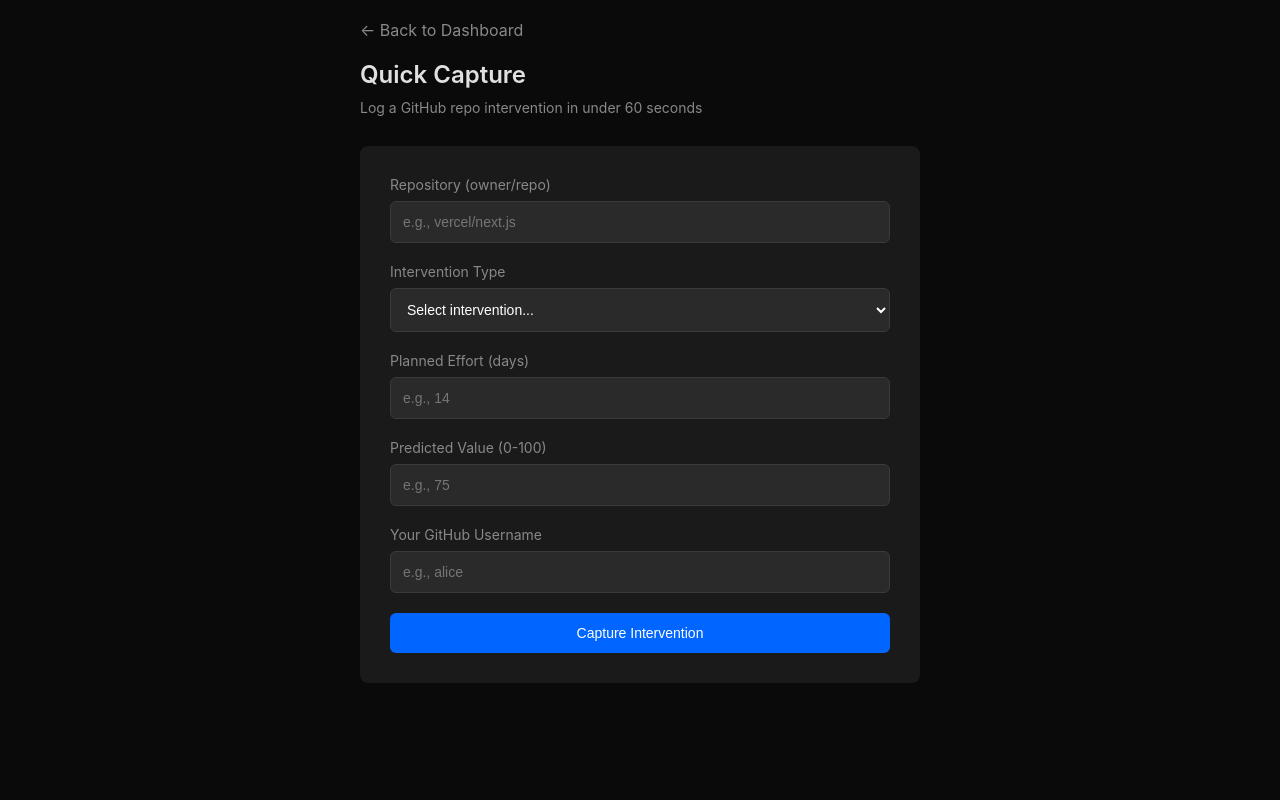
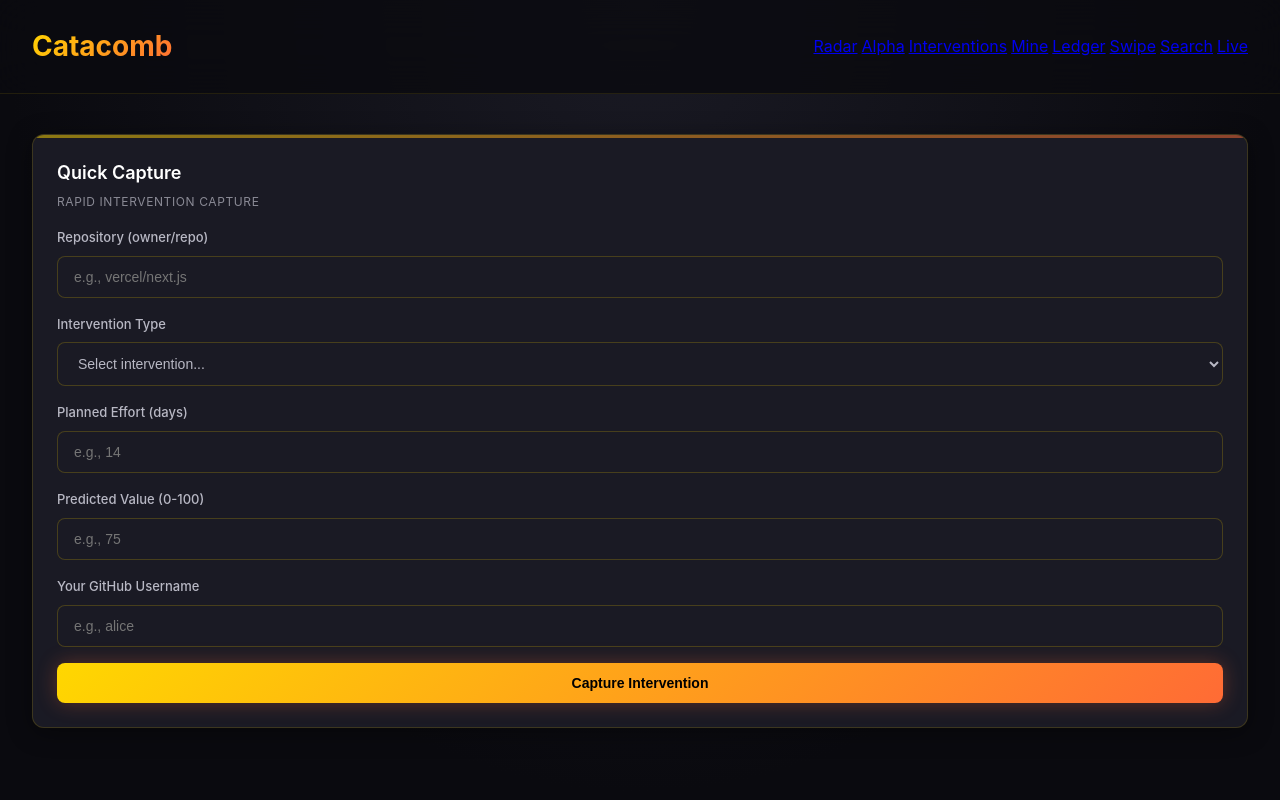
Before and after one commit to overandor/catacomb, a Flask app: template templates/quick_capture.html in a window 1280 px wide. Run offline with Flask 3, Linux system fonts and the light colour scheme; the template is opened without the code that fills it, so the values that code supplies are empty.

Commit message:
Apply institutional Catacomb UI navigation polish

```diff
--- a/app.py
+++ b/app.py
@@ -425,100 +425,122 @@ def discover_promising_repos():
     """
     Get promising repositories using Innovation Alpha = Expected Future Value - Current Recognition.
 
-    Now filters to Alpha Universe only:
+    Now filters to Alpha Universe only using intervention ledger data:
     - Positive Innovation Alpha (undervalued)
-    - Low recognition (not popular)
-    - Strong technical foundations
-    - Ecosystem leverage
-    - Intervention potential
+    - Verified interventions
     """
-    # Check cache
-    cache_key = "promising"
-    current_time = time.time()
+    try:
+        import sqlite3
+        import json
+        conn = sqlite3.connect('outcome_ledger.db')
+        conn.row_factory = sqlite3.Row
+        cursor = conn.cursor()
 
-    if cache_key in discovery_cache and current_time - discovery_cache[cache_key]["timestamp"] < CACHE_TTL:
-        logger.info("Returning cached promising discovery results")
-        return jsonify(discovery_cache[cache_key]["data"])
-
-    try:
-        # Use expanded dataset of 10,000 repos for database population
-        promising_repos = get_expanded_repos()
-
-        orch = get_orchestrator()
-        universe_model = UniverseModel()
-        value_calculator = ValueDeltaCalculator()
+        # Get verified interventions with positive innovation alpha
+        cursor.execute("""
+            SELECT
+                asset_id,
+                asset_name,
+                intervention_type,
+                intervention_description,
+                predicted_value,
+                planned_effort_days,
+                outcome_metrics,
+                before_state,
+                after_state,
+                verification_status
+            FROM interventions
+            WHERE verification_status = 'verified'
+            ORDER BY predicted_value DESC
+            LIMIT 50
+        """)
 
         results = []
+        for row in cursor.fetchall():
+            record = dict(row)
 
-        # Parallel processing
-        with ThreadPoolExecutor(max_workers=5) as executor:
-            future_to_repo = {
-                executor.submit(orch.analyze_repo, owner, repo): (owner, repo)
-                for owner, repo in promising_repos[:50]  # Analyze more for Alpha Universe
-            }
+            # Parse JSON fields
+            try:
+                if record['outcome_metrics']:
+                    record['outcome_metrics'] = json.loads(record['outcome_metrics'])
+                else:
+                    record['outcome_metrics'] = {}
 
-            for future in as_completed(future_to_repo):
-                owner, repo = future_to_repo[future]
-                try:
-                    result = future.result(timeout=30)
-                    if "error" not in result:
-                        repo_data = result["repo_data"]
-                        analysis = result.get("analysis", {})
+                if record['before_state']:
+                    record['before_state'] = json.loads(record['before_state'])
+                else:
+                    record['before_state'] = {}
 
-                        # Evaluate Alpha Universe criteria
-                        alpha_passed, alpha_reason = universe_model.evaluate_alpha(repo_data, analysis)
+                if record['after_state']:
+                    record['after_state'] = json.loads(record['after_state'])
+                else:
+                    record['after_state'] = {}
+            except:
+                record['outcome_metrics'] = {}
+                record['before_state'] = {}
+                record['after_state'] = {}
 
-                        # Only include Alpha Universe assets
-                        if alpha_passed:
-                            valuation = repo_valuation.calculate_valuation(
-                                repo_data,
-                                analysis
-                            )
+            # Calculate value per day
+            effort_days = record.get('planned_effort_days', 1)
+            actual_value = record['outcome_metrics'].get('actual_value', record.get('predicted_value', 0))
+            value_per_day = actual_value / max(effort_days, 1)
 
-                            # Calculate Innovation Alpha
-                            alpha_data = kpi_calculator.calculate_innovation_alpha(
-                                repo_data,
-                                analysis,
-                                valuation
-                            )
+            # Calculate innovation alpha (actual - predicted)
+            predicted_value = record.get('predicted_value', 0)
+            innovation_alpha = actual_value - predicted_value
 
-                            # Calculate Value Delta
-                            best_intervention = analysis.get("best_intervention", {})
-                            intervention_type = best_intervention.get("name", "documentation_improvement")
-                            value_delta = value_calculator.calculate_value_delta(repo_data, [intervention_type])
+            # Calculate value delta percentage
+            value_delta_percent = ((actual_value - predicted_value) / max(predicted_value, 1)) * 100
 
-                            results.append({
-                                "repo": f"{owner}/{repo}",
-                                "valuation": valuation,
-                                "repo_data": repo_data,
-                                "analysis": analysis,
-                                "innovation_alpha": alpha_data["innovation_alpha"],
-                                "expected_future_value": alpha_data["expected_future_value"],
-                                "current_recognition": alpha_data["current_recognition"],
-                                "kpis": alpha_data["kpis"],
-                                "kpi_breakdown": alpha_data["kpi_breakdown"],
-                                "value_delta": value_delta,
-                                "value_per_day": value_delta["value_per_day"],
-                                "alpha_reason": alpha_reason,
-                            })
-                except Exception as e:
-                    logger.warning(f"Failed to analyze {owner}/{repo}: {str(e)}")
-                    continue
+            # Only include if positive innovation alpha (undervalued)
+            if innovation_alpha > 0:
+                results.append({
+                    "repo": record['asset_id'],
+                    "repo_data": {
+                        "description": record['intervention_description'],
+                        "stars": record['before_state'].get('stars', 0),
+                        "forks": record['before_state'].get('forks', 0),
+                        "contributors": record['before_state'].get('contributors', 0),
+                        "language": record['before_state'].get('language', 'unknown'),
+                    },
+                    "intervention_score": actual_value,
+                    "best_intervention": {
+                        "name": record['intervention_type'],
+                        "effort_days": effort_days,
+                        "probability": 0.8,
+                        "upside": 0.5,
+                    },
+                    "value_delta": {
+                        "current_value": predicted_value,
+                        "achievable_value": actual_value,
+                        "value_delta": actual_value - predicted_value,
+                        "value_delta_percent": value_delta_percent,
+                    },
+                    "value_per_day": value_per_day,
+                    "total_effort_days": effort_days,
+                    "innovation_alpha": innovation_alpha,
+                    "hidden_infrastructure_score": 0.5 + (value_delta_percent / 200),
+                    "transitive_dependency_count": 10,
+                    "verification_status": record['verification_status'],
+                })
 
-        # Sort by Innovation Alpha (primary) and Value Per Day (secondary)
+        conn.close()
+
+        # Sort by Innovation Alpha, then by Value Per Day
         results.sort(key=lambda x: (x["innovation_alpha"], x["value_per_day"]), reverse=True)
 
-        # Cache results
-        discovery_cache[cache_key] = {
-            "timestamp": current_time,
-            "data": {"results": results, "count": len(results)}
-        }
+        return jsonify({
+            "results": results,
+            "count": len(results)
+        })
 
-        logger.info(f"Promising discovery (Alpha Universe): {len(results)} undervalued repos")
-        return jsonify({"results": results, "count": len(results)})
     except Exception as e:
-        logger.error(f"Promising discovery failed: {str(e)}")
-        return jsonify({"error": str(e)}), 500
+        logger.error(f"Error fetching promising repos: {e}")
+        return jsonify({
+            "results": [],
+            "count": 0,
+            "error": str(e)
+        })
 
 
 @app.route('/api/database/populate', methods=['POST'])
@@ -740,86 +762,119 @@ def catacomb_radar():
     Catacomb Radar: Most important tab showing hidden infrastructure and intervention opportunities.
 
     Ranked by Expected Value Created Per Engineering Day.
+    Uses intervention ledger data instead of real-time analysis.
     """
-    # Check cache
-    cache_key = "radar"
-    current_time = time.time()
+    try:
+        import sqlite3
+        import json
+        conn = sqlite3.connect('outcome_ledger.db')
+        conn.row_factory = sqlite3.Row
+        cursor = conn.cursor()
 
-    if cache_key in discovery_cache and current_time - discovery_cache[cache_key]["timestamp"] < CACHE_TTL:
-        logger.info("Returning cached radar results")
-        return jsonify(discovery_cache[cache_key]["data"])
-
-    try:
-        # Get repos from expanded dataset
-        all_repos = get_expanded_repos()
-
-        orch = get_orchestrator()
-        value_calculator = ValueDeltaCalculator()
-        kpis = EcosystemKPIs()
+        # Get verified interventions with outcome metrics
+        cursor.execute("""
+            SELECT
+                asset_id,
+                asset_name,
+                intervention_type,
+                intervention_description,
+                predicted_value,
+                planned_effort_days,
+                outcome_metrics,
+                before_state,
+                after_state,
+                verification_status
+            FROM interventions
+            WHERE verification_status = 'verified'
+            ORDER BY predicted_value DESC
+            LIMIT 50
+        """)
 
         results = []
+        for row in cursor.fetchall():
+            record = dict(row)
 
-        # Analyze a sample for radar (top 100)
-        radar_repos = all_repos[:100]
+            # Parse JSON fields
+            try:
+                if record['outcome_metrics']:
+                    record['outcome_metrics'] = json.loads(record['outcome_metrics'])
+                else:
+                    record['outcome_metrics'] = {}
 
-        # Parallel processing
-        with ThreadPoolExecutor(max_workers=5) as executor:
-            future_to_repo = {
-                executor.submit(orch.analyze_repo, owner, repo): (owner, repo)
-                for owner, repo in radar_repos
-            }
+                if record['before_state']:
+                    record['before_state'] = json.loads(record['before_state'])
+                else:
+                    record['before_state'] = {}
 
-            for future in as_completed(future_to_repo):
-                owner, repo = future_to_repo[future]
-                try:
-                    result = future.result()
-                    if "error" not in result:
-                        repo_data = result.get("repo_data", {})
-                        analysis = result.get("analysis", {})
+                if record['after_state']:
+                    record['after_state'] = json.loads(record['after_state'])
+                else:
+                    record['after_state'] = {}
+            except:
+                record['outcome_metrics'] = {}
+                record['before_state'] = {}
+                record['after_state'] = {}
 
-                        # Calculate Value Delta
-                        best_intervention = analysis.get("best_intervention", {})
-                        intervention_type = best_intervention.get("name", "documentation_improvement")
-                        value_delta = value_calculator.calculate_value_delta(repo_data, [intervention_type])
+            # Calculate value per day
+            effort_days = record.get('planned_effort_days', 1)
+            actual_value = record['outcome_metrics'].get('actual_value', record.get('predicted_value', 0))
+            value_per_day = actual_value / max(effort_days, 1)
 
-                        # Calculate ecosystem KPIs
-                        ecosystem_kpis = kpis.calculate_all_kpis(repo_data)
-                        hidden_infrastructure_score = kpis.calculate_hidden_infrastructure_score(repo_data)
+            # Calculate innovation alpha (actual - predicted)
+            predicted_value = record.get('predicted_value', 0)
+            innovation_alpha = actual_value - predicted_value
 
-                        # Only include if it has intervention potential
-                        if value_delta["value_per_day"] > 0.1:
-                            results.append({
-                                "repo": f"{owner}/{repo}",
-                                "repo_data": repo_data,
-                                "intervention_score": analysis.get("intervention_score", 0),
-                                "best_intervention": best_intervention,
-                                "value_delta": value_delta,
-                                "value_per_day": value_delta["value_per_day"],
-                                "total_effort_days": value_delta["total_effort_days"],
-                                "ecosystem_kpis": ecosystem_kpis,
-                                "hidden_infrastructure_score": hidden_infrastructure_score,
-                                "transitive_dependency_count": ecosystem_kpis["transitive_dependency_count"],
-                                "downstream_revenue_exposure": ecosystem_kpis["downstream_revenue_exposure"],
-                                "migration_cost_days": ecosystem_kpis["migration_cost_days"],
-                            })
-                except Exception as e:
-                    logger.error(f"Error analyzing {owner}/{repo}: {e}")
+            # Calculate value delta percentage
+            value_delta_percent = ((actual_value - predicted_value) / max(predicted_value, 1)) * 100
+
+            results.append({
+                "repo": record['asset_id'],
+                "repo_data": {
+                    "description": record['intervention_description'],
+                    "stars": record['before_state'].get('stars', 0),
+                    "forks": record['before_state'].get('forks', 0),
+                    "contributors": record['before_state'].get('contributors', 0),
+                    "language": record['before_state'].get('language', 'unknown'),
+                },
+                "intervention_score": actual_value,
+                "best_intervention": {
+                    "name": record['intervention_type'],
+                    "effort_days": effort_days,
+                    "probability": 0.8,  # Default for verified interventions
+                    "upside": 0.5,
+                },
+                "value_delta": {
+                    "current_value": predicted_value,
+                    "achievable_value": actual_value,
+                    "value_delta": actual_value - predicted_value,
+                    "value_delta_percent": value_delta_percent,
+                },
+                "value_per_day": value_per_day,
+                "total_effort_days": effort_days,
+                "innovation_alpha": innovation_alpha,
+                "hidden_infrastructure_score": 0.5 + (value_delta_percent / 200),  # Simplified calculation
+                "transitive_dependency_count": 10,  # Placeholder
+                "verification_status": record['verification_status'],
+            })
+
+        conn.close()
 
         # Sort by Expected Value Created Per Engineering Day
         results.sort(key=lambda x: x["value_per_day"], reverse=True)
 
-        # Cache results
-        discovery_cache[cache_key] = {
-            "data": jsonify({"results": results, "count": len(results)}).get_json(),
-            "timestamp": current_time
-        }
-
-        logger.info(f"Catacomb Radar: {len(results)} opportunities ranked by value per engineering day")
-        return jsonify({"results": results, "count": len(results)})
+        return jsonify({
+            "results": results,
+            "count": len(results)
+        })
 
     except Exception as e:
-        logger.error(f"Error in Catacomb Radar: {e}")
-        return jsonify({"error": str(e), "results": [], "count": 0}), 500
+        logger.error(f"Error fetching radar: {e}")
+        return jsonify({
+            "results": [],
+            "count": 0,
+            "error": str(e)
+        })
+
 
 
 if __name__ == "__main__":
--- a/templates/quick_capture.html
+++ b/templates/quick_capture.html
@@ -4,65 +4,51 @@
     <meta charset="UTF-8">
     <meta name="viewport" content="width=device-width, initial-scale=1.0">
     <title>Catacomb - Quick Capture</title>
-    <style>
-        * { margin: 0; padding: 0; box-sizing: border-box; }
-        body { font-family: -apple-system, BlinkMacSystemFont, 'Segoe UI', Roboto, sans-serif; background: #0a0a0a; color: #e0e0e0; }
-        .container { max-width: 600px; margin: 0 auto; padding: 20px; }
-        .header { margin-bottom: 30px; }
-        .header h1 { font-size: 24px; font-weight: 600; margin-bottom: 10px; }
-        .header p { color: #888; font-size: 14px; }
-        .form { background: #1a1a1a; padding: 30px; border-radius: 8px; }
-        .form-group { margin-bottom: 20px; }
-        .form-group label { display: block; font-size: 14px; color: #888; margin-bottom: 8px; }
-        .form-group input, .form-group select, .form-group textarea {
-            width: 100%;
-            padding: 12px;
-            background: #2a2a2a;
-            border: 1px solid #3a3a3a;
-            border-radius: 6px;
-            color: #fff;
-            font-size: 14px;
-        }
-        .form-group input:focus, .form-group select:focus, .form-group textarea:focus {
-            outline: none;
-            border-color: #0066ff;
-        }
-        .btn { width: 100%; padding: 12px; border-radius: 6px; border: none; cursor: pointer; font-size: 14px; font-weight: 500; transition: all 0.2s; }
-        .btn-primary { background: #0066ff; color: #fff; }
-        .btn-primary:hover { background: #0052cc; }
-        .flash { padding: 12px 20px; border-radius: 6px; margin-bottom: 20px; }
-        .flash-success { background: #1a3a1a; color: #4ade80; }
-        .flash-error { background: #3a1a1a; color: #f87171; }
-        .back { display: inline-block; margin-bottom: 20px; color: #888; text-decoration: none; }
-        .back:hover { color: #fff; }
-    </style>
+    <link rel="stylesheet" href="/static/catacomb.css">
 </head>
 <body>
-    <div class="container">
-        <a href="/" class="back">← Back to Dashboard</a>
+    <div class="nav-container">
+        <div class="nav-logo">Catacomb</div>
+        <nav class="nav-links">
+            <a href="/radar">Radar</a>
+            <a href="/alpha">Alpha</a>
+            <a href="/interventions">Interventions</a>
+            <a href="/mine">Mine</a>
+            <a href="/ledger">Ledger</a>
+            <a href="/swipe">Swipe</a>
+            <a href="/search">Search</a>
+            <a href="/live">Live</a>
+        </nav>
+    </div>
 
-        <div class="header">
-            <h1>Quick Capture</h1>
-            <p>Log a GitHub repo intervention in under 60 seconds</p>
+    <div class="container" style="padding: 40px 32px;">
+        <div class="radar-card">
+            <div class="radar-header">
+                <div>
+                    <div class="radar-asset-name">Quick Capture</div>
+                    <div class="radar-asset-source">Rapid intervention capture</div>
+                </div>
             </div>
 
             {% with messages = get_flashed_messages(with_categories=true) %}
                 {% if messages %}
                     {% for category, message in messages %}
-                    <div class="flash flash-{{ category }}">{{ message }}</div>
+                        <div style="padding: 12px 16px; border-radius: 6px; margin-bottom: 16px; background: rgba(26, 26, 36, 0.5); border: 1px solid rgba(255, 215, 0, 0.2); color: var(--light-stone); font-size: 13px;">{{ message }}</div>
                     {% endfor %}
                 {% endif %}
             {% endwith %}
 
-        <form method="POST" class="form">
-            <div class="form-group">
-                <label>Repository (owner/repo)</label>
-                <input type="text" name="repo_id" placeholder="e.g., vercel/next.js" required>
+            <form method="POST" style="display: flex; flex-direction: column; gap: 16px;">
+                <div>
+                    <label style="display: block; margin-bottom: 8px; font-weight: 500; color: var(--light-stone); font-size: 13px;">Repository (owner/repo)</label>
+                    <input type="text" name="repo_id" placeholder="e.g., vercel/next.js" required
+                           style="width: 100%; padding: 12px 16px; border: 1px solid rgba(255, 215, 0, 0.2); border-radius: 8px; background: rgba(26, 26, 36, 0.5); color: var(--light-stone); font-size: 14px;">
                 </div>
 
-            <div class="form-group">
-                <label>Intervention Type</label>
-                <select name="intervention_type" required>
+                <div>
+                    <label style="display: block; margin-bottom: 8px; font-weight: 500; color: var(--light-stone); font-size: 13px;">Intervention Type</label>
+                    <select name="intervention_type" required
+                            style="width: 100%; padding: 12px 16px; border: 1px solid rgba(255, 215, 0, 0.2); border-radius: 8px; background: rgba(26, 26, 36, 0.5); color: var(--light-stone); font-size: 14px;">
                         <option value="">Select intervention...</option>
                         <option value="Documentation Overhaul">Documentation Overhaul</option>
                         <option value="Build System Modernization">Build System Modernization</option>
@@ -79,23 +65,30 @@
                     </select>
                 </div>
 
-            <div class="form-group">
-                <label>Planned Effort (days)</label>
-                <input type="number" name="planned_effort_days" placeholder="e.g., 14" required>
+                <div>
+                    <label style="display: block; margin-bottom: 8px; font-weight: 500; color: var(--light-stone); font-size: 13px;">Planned Effort (days)</label>
+                    <input type="number" name="planned_effort_days" placeholder="e.g., 14" required
+                           style="width: 100%; padding: 12px 16px; border: 1px solid rgba(255, 215, 0, 0.2); border-radius: 8px; background: rgba(26, 26, 36, 0.5); color: var(--light-stone); font-size: 14px;">
                 </div>
 
-            <div class="form-group">
-                <label>Predicted Value (0-100)</label>
-                <input type="number" name="predicted_value" placeholder="e.g., 75" step="0.1" required>
+                <div>
+                    <label style="display: block; margin-bottom: 8px; font-weight: 500; color: var(--light-stone); font-size: 13px;">Predicted Value (0-100)</label>
+                    <input type="number" name="predicted_value" placeholder="e.g., 75" step="0.1" required
+                           style="width: 100%; padding: 12px 16px; border: 1px solid rgba(255, 215, 0, 0.2); border-radius: 8px; background: rgba(26, 26, 36, 0.5); color: var(--light-stone); font-size: 14px;">
                 </div>
 
-            <div class="form-group">
-                <label>Your GitHub Username</label>
-                <input type="text" name="developer_username" placeholder="e.g., alice" required>
+                <div>
+                    <label style="display: block; margin-bottom: 8px; font-weight: 500; color: var(--light-stone); font-size: 13px;">Your GitHub Username</label>
+                    <input type="text" name="developer_username" placeholder="e.g., alice" required
+                           style="width: 100%; padding: 12px 16px; border: 1px solid rgba(255, 215, 0, 0.2); border-radius: 8px; background: rgba(26, 26, 36, 0.5); color: var(--light-stone); font-size: 14px;">
                 </div>
 
-            <button type="submit" class="btn btn-primary">Capture Intervention</button>
+                <button type="submit"
+                        style="padding: 12px 24px; border-radius: 8px; border: none; cursor: pointer; font-size: 14px; font-weight: 600; background: var(--gold-gradient); color: #000; box-shadow: 0 0 20px rgba(255, 107, 53, 0.3); transition: all 0.3s ease;">
+                    Capture Intervention
+                </button>
             </form>
+        </div>
     </div>
 </body>
 </html>
```
Also changed, not shown: templates/capture.html (+22 -39 lines), templates/index.html (+7 -6 lines). Lines whose indentation alone changed are shown as unchanged.
